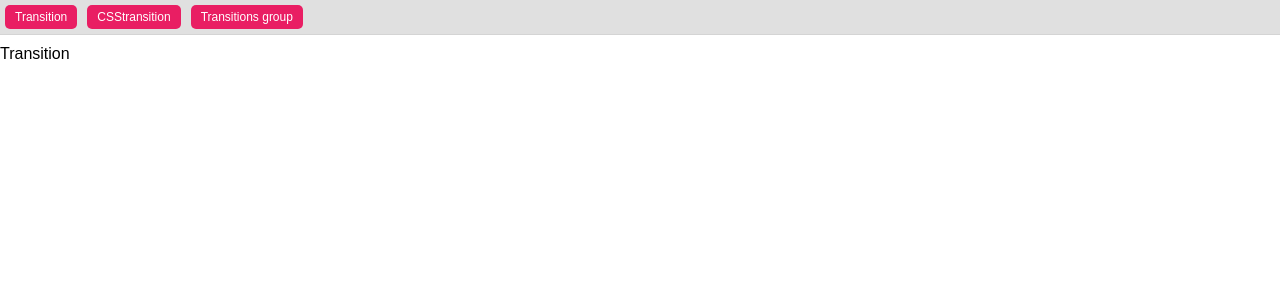
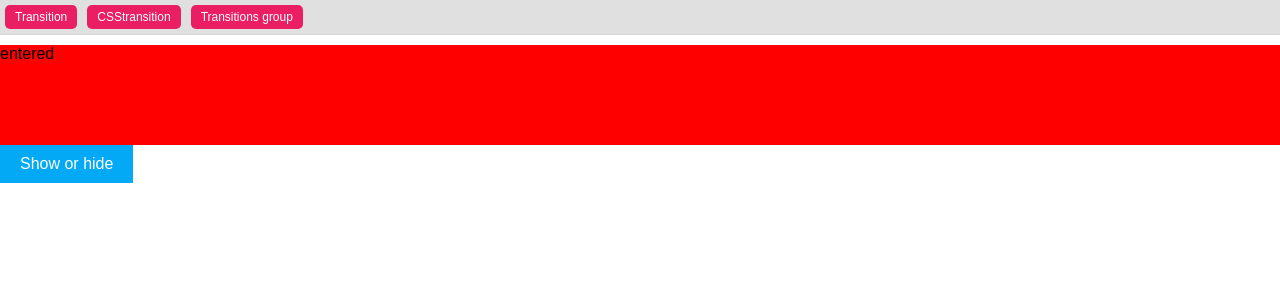
Before and after one commit to lx-kish/03_transitions, a React (Create React App) app: page /transition in a window 1280 px wide. Shown: the top 300 px of the page. Built offline with nearby package versions, Linux system fonts and the light colour scheme.

Commit message:
36 Using react transitions

```diff
--- a/package.json
+++ b/package.json
@@ -7,7 +7,7 @@
     "react-dom": "^16.0.0",
     "react-router-dom": "^4.2.2",
     "react-scripts": "1.0.15",
-    "react-transition-group": "^2.2.1"
+    "react-transition-group": "^2.3.1"
   },
   "scripts": {
     "start": "react-scripts start",
--- a/src/components/Transition.js
+++ b/src/components/Transition.js
@@ -1,12 +1,45 @@
 import React, { Component } from 'react';
+import Transition from 'react-transition-group/Transition';
+
 import '../css/App.css';
 
 class TransitionComp extends Component{
 
+    state = {
+        show:true
+    }
+
+    showDiv = () => {
+        this.setState({
+            show:!this.state.show ? true:false
+        })
+    }
+
     render(){
         return(
             <div>
-                Transition
+                <Transition
+                    in={this.state.show}
+                    timeout={2000}
+
+                    mountOnEnter
+                    mountOnExit
+                >
+                    { state =>
+                        <div style={{
+                            background:'red',
+                            height:'100px',
+                            transition:'all 2s',
+                            opacity: state === 'exiting' || state === 'exited' ? 0 : 1
+                        }}>
+                            { state }
+                        </div>
+                    }
+                </Transition>
+                <div className="showDiv"
+                    onClick={this.showDiv}>
+                    Show or hide
+                </div>
             </div>
 
         )
```
Also changed, not shown: 1 other file (tests, documents, lock files or other folders).
